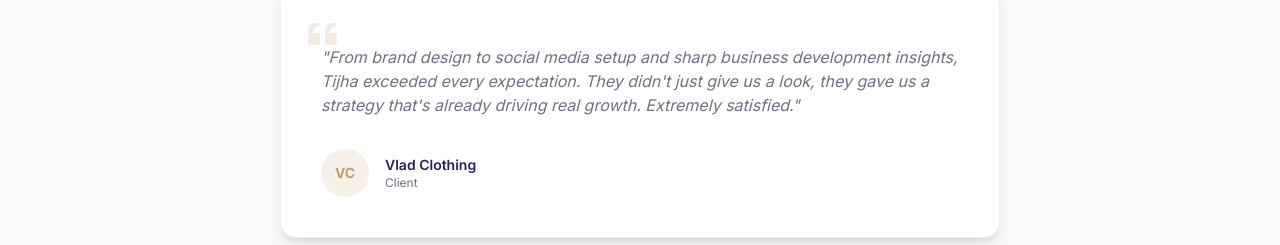
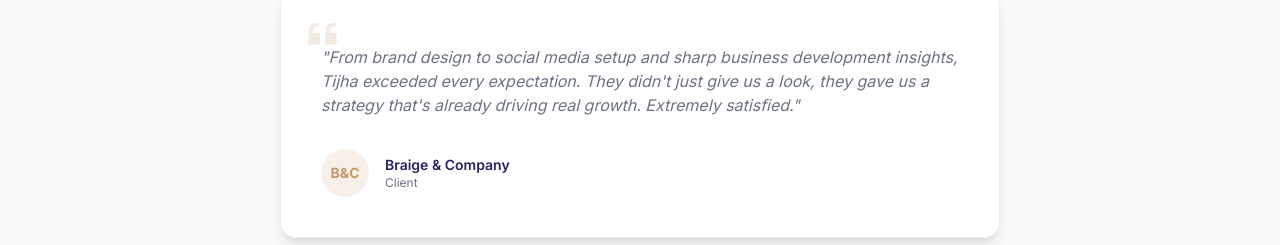
Before and after one commit to King-odysseus/TijhaWebsite, a React (Vite) app: page / in a window 1280 px wide. Shown: the part 3252-3497 px from the top of the page. Built offline with nearby package versions, Linux system fonts and the light colour scheme.

Commit message:
content: correct testimonial author to Braige & Company

```diff
--- a/src/components/home/ClientMarquee.jsx
+++ b/src/components/home/ClientMarquee.jsx
@@ -12,7 +12,7 @@ const testimonials = [
     id: 2,
     quote:
       "From brand design to social media setup and sharp business development insights, Tijha exceeded every expectation. They didn't just give us a look, they gave us a strategy that's already driving real growth. Extremely satisfied.",
-    name: 'Vlad Clothing',
+    name: 'Braige & Company',
     role: 'Client',
   },
 ];
```
